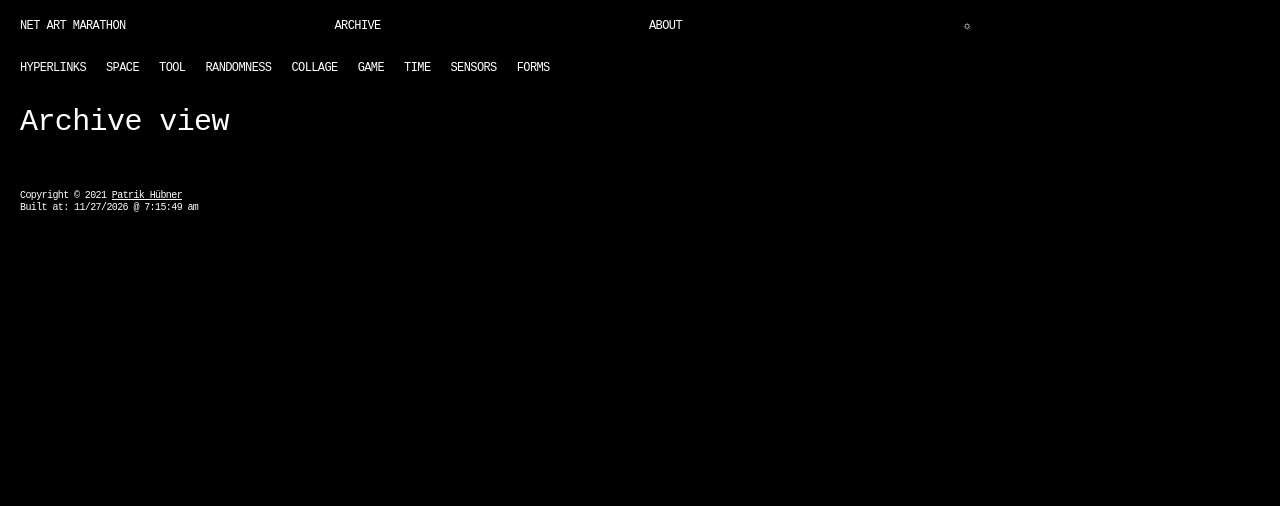
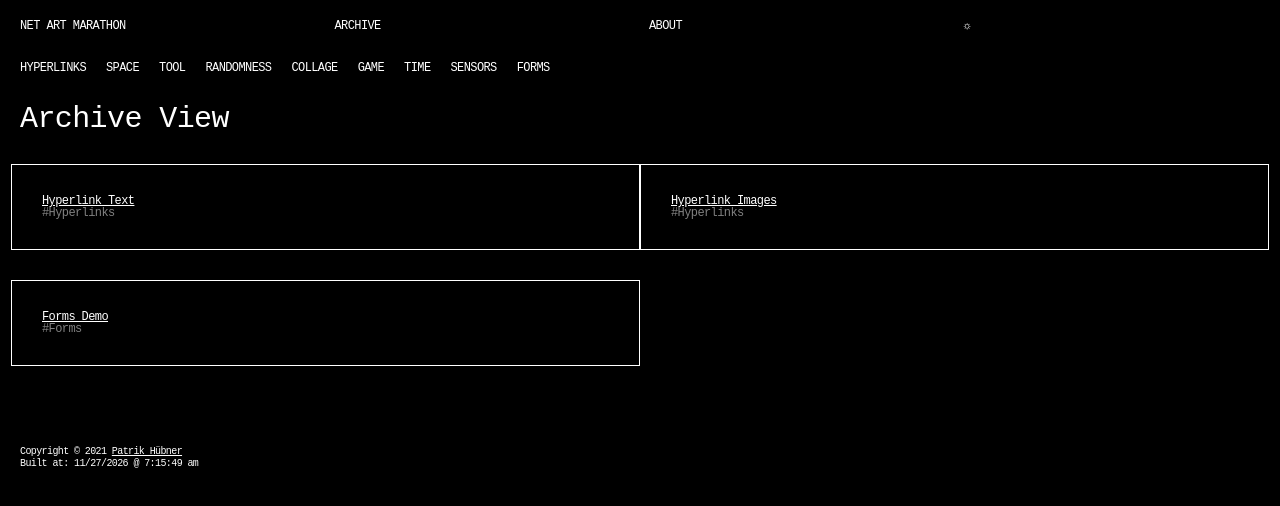
Before and after one commit to patrikHuebner/NetArtMarathon, a Vue app: page /Archive in a window 1280 px wide. Shown: the top 506 px of the page. Built offline with nearby package versions, Linux system fonts and the light colour scheme; a web font is replaced by a local one.

Commit message:
Finalized dynamic routing via JSON. Added demo content. Add utilities and getters to grab routing from vueX state.

```diff
--- a/public/content/content.json
+++ b/public/content/content.json
@@ -44,5 +44,22 @@
         {
             "name": "Forms"
         }
+    ],
+    "content": [
+        {
+            "name": "Hyperlink Text",
+            "topic": "Hyperlinks",
+            "view": "hyperlinks/hyperlink_text.vue"
+        },
+        {
+            "name": "Hyperlink Images",
+            "topic": "Hyperlinks",
+            "view": "hyperlinks/hyperlink_images.vue"
+        },
+        {
+            "name": "Forms Demo",
+            "topic": "Forms",
+            "view": "forms/forms_demo.vue"
+        }
     ]
 }
--- a/src/App.vue
+++ b/src/App.vue
@@ -51,6 +51,7 @@ export default {
     const store = useStore();
     let pages = ref([]);
     let topics = ref([]);
+    let content = ref([]);
 
     // Parse pages and topics, put into vueX-store and build navigation
     parsePagesAndTopics().then((routes) => {
@@ -73,6 +74,16 @@ export default {
       for (let topic in store.state.routing.topics) {
         topics.value.push(store.state.routing.topics[topic]);
       }
+
+      // Content
+      store.dispatch("updateState", {
+        parent: "routing",
+        key: "content",
+        value: routes.content,
+      });
+      for (let thisContent in store.state.routing.content) {
+        content.value.push(store.state.routing.content[thisContent]);
+      }
     });
 
     // Toggle between light and dark themes
@@ -82,7 +93,7 @@ export default {
         : (document.documentElement.className = "light");
     }
 
-    return { store, toggleTheme, pages, topics };
+    return { store, toggleTheme, pages, topics, content };
   },
 };
 </script>
@@ -117,6 +128,7 @@ export default {
 #nav {
   text-transform: uppercase;
   margin: 30px 0 30px 0;
+  user-select: none;
 
   a {
     text-decoration: none;
--- a/src/assets/styles/index.scss
+++ b/src/assets/styles/index.scss
@@ -29,3 +29,16 @@ a {
         @include theme(color, primaryColorOn);
     }
 }
+
+h1 {
+    line-height: 1;
+    margin-bottom: 30px;
+}
+.contentCard {
+    margin-bottom: 30px;
+    @include theme(border, primaryColor, 1px solid);
+    padding: 30px;
+}
+.tag {
+    opacity: 0.5;
+}
--- /dev/null
+++ b/src/content/forms/forms_demo.vue
@@ -0,0 +1,20 @@
+<template>
+  <span class="tag">#{{ projectDetails.topic }}</span>
+  <h1>{{projectDetails.name}}</h1>
+</template>
+
+<script>
+import { ref } from "vue";
+import { getProjectDetails } from "../../utils/utils";
+
+export default {
+  setup() {
+    const projectDetails = ref(getProjectDetails());
+
+    return { projectDetails };
+  },
+};
+</script>
+
+<style>
+</style>
--- /dev/null
+++ b/src/content/hyperlinks/hyperlink_images.vue
@@ -0,0 +1,20 @@
+<template>
+  <span class="tag">#{{ projectDetails.topic }}</span>
+  <h1>{{projectDetails.name}}</h1>
+</template>
+
+<script>
+import { ref } from "vue";
+import { getProjectDetails } from "../../utils/utils";
+
+export default {
+  setup() {
+    const projectDetails = ref(getProjectDetails());
+
+    return { projectDetails };
+  },
+};
+</script>
+
+<style>
+</style>
--- /dev/null
+++ b/src/content/hyperlinks/hyperlink_text.vue
@@ -0,0 +1,20 @@
+<template>
+  <span class="tag">#{{ projectDetails.topic }}</span>
+  <h1>{{projectDetails.name}}</h1>
+</template>
+
+<script>
+import { ref } from "vue";
+import { getProjectDetails } from "../../utils/utils";
+
+export default {
+  setup() {
+    const projectDetails = ref(getProjectDetails());
+
+    return { projectDetails };
+  },
+};
+</script>
+
+<style>
+</style>
--- a/src/content/views/Archive.vue
+++ b/src/content/views/Archive.vue
@@ -1,6 +1,31 @@
 <template>
-  <h1>Archive view</h1>
+  <h1>Archive View</h1>
+
+  <div class="row">
+    <div class="col col-6 contentCard" v-for="(content, index) in store.getters.content()" :key="index">
+      <router-link :to="{name: content.name}">
+        {{ content.name }}
+      </router-link>
+      <br>
+      <span class="tag">#{{ content.topic }}</span>
+    </div>
+  </div>
+
 </template>
+
+<script>
+import { useStore } from "vuex";
+
+export default {
+  name: "Home",
+  components: {},
+  setup() {
+    const store = useStore();
+
+    return { store };
+  },
+};
+</script>
 
 
 <style lang="scss">
--- a/src/content/views/Home.vue
+++ b/src/content/views/Home.vue
@@ -1,12 +1,23 @@
 <template>
-  <h1>Home</h1>
+  <div style="font-size: 170px; margin-top: 50px; line-height: 1;">
+    NetArt Marathon
+  </div>
 </template>
 
 <script>
+import { onMounted } from "@vue/runtime-dom";
+import { useStore } from "vuex";
 
 export default {
   name: "Home",
   components: {},
+  setup() {
+    const store = useStore();
+
+    onMounted(() => {});
+
+    return { store };
+  },
 };
 </script>
 
--- a/src/content/views/Topic.vue
+++ b/src/content/views/Topic.vue
@@ -1,14 +1,33 @@
 <template>
   <h1>{{ currentRouteName }}</h1>
+
+  <div class="row">
+    <div v-if="!store.getters.content(currentRouteName).length">There are no projects in this category yet. This means you must be visiting during the ongoing marathon.<br>Please come back in a couple of days/weeks and you will find something here.</div>
+    <div class="col col-6 contentCard" v-for="(content, index) in store.getters.content(currentRouteName)" :key="index">
+      <router-link :to="{name: content.name}">
+        {{ content.name }}
+      </router-link>
+      <br>
+      <span class="tag">#{{ content.topic }}</span>
+    </div>
+  </div>
+
 </template>
 
 <script>
+import { useStore } from "vuex";
+
 export default {
   computed: {
     currentRouteName() {
       return this.$route.name;
     },
   },
+  setup() {
+    const store = useStore();
+
+    return { store };
+  },
 };
 </script>
 
--- a/src/router/index.js
+++ b/src/router/index.js
@@ -5,6 +5,7 @@ async function parsePagesAndTopics() {
   let routes = {
     pages: [],
     topics: [],
+    content: [],
     combined: [],
   }
 
@@ -26,7 +27,7 @@ async function parsePagesAndTopics() {
   // Load and parse topics
   for (let page in json['topics']) {
     let route = {
-      path: '/'+json['topics'][page].name,
+      path: '/' + json['topics'][page].name,
       name: json['topics'][page].name,
       component: () => import('../content/views/Topic.vue')
     }
@@ -34,6 +35,17 @@ async function parsePagesAndTopics() {
   }
   routes.combined.push(...routes.topics);
 
+  // Load and parse content
+  for (let content in json['content']) {
+    let route = {
+      path: '/' + json['content'][content].topic + '/' + json['content'][content].name.replace(/ /g, ''),
+      name: json['content'][content].name,
+      topic: json['content'][content].topic,
+      component: () => import('../content/' + json['content'][content].view) // Lazy load only when requested
+    }
+    routes.content.push(route);
+  }
+  routes.combined.push(...routes.content);
 
   return routes;
 }
--- a/src/store/index.js
+++ b/src/store/index.js
@@ -9,12 +9,25 @@ export default createStore({
     },
     routing: {
       pages: null,
-      topics: null
+      topics: null,
+      content: null,
     }
   },
   getters: {
     appVersion: (state) => {
       return state.version
+    },
+    pages: (state) => {
+      return state.routing.pages;
+    },
+    topics: (state) => {
+      return state.routing.topics;
+    },
+    content: (state) => (filter) => {
+      if (filter != undefined) {
+        return state.routing.content.filter(i => filter.includes(i.topic));
+      }
+      return state.routing.content;
     }
   },
   mutations: {
--- /dev/null
+++ b/src/utils/utils.js
@@ -0,0 +1,37 @@
+import { useRoute } from "vue-router";
+import { useStore } from "vuex";
+
+const getProjectDetails = () => {
+    const store = useStore();
+    const route = useRoute();
+    const projectName = route.name;
+    return store.state.routing.content.filter((i) =>
+        projectName.includes(i.name)
+    )[0];
+}
+
+const radians = (angle) => {
+    return angle * (Math.PI / 180);
+};
+
+const lerp = (min, max, amount) => {
+    return min + amount * (max - min);
+};
+
+const map = (value, start1, stop1, start2, stop2) => {
+    return start2 + (stop2 - start2) * ((value - start1) / (stop1 - start1));
+}
+
+const random = (min, max) => {
+    if (Object.prototype.toString.call(min) === '[object Array]') return min[~~(Math.random() * min.length)];
+
+    if (typeof max !== 'number') {
+        max = min || 1;
+        min = 0;
+    }
+
+    return min + Math.random() * (max - min);
+};
+
+
+export { getProjectDetails, radians, lerp, map, random }
```
